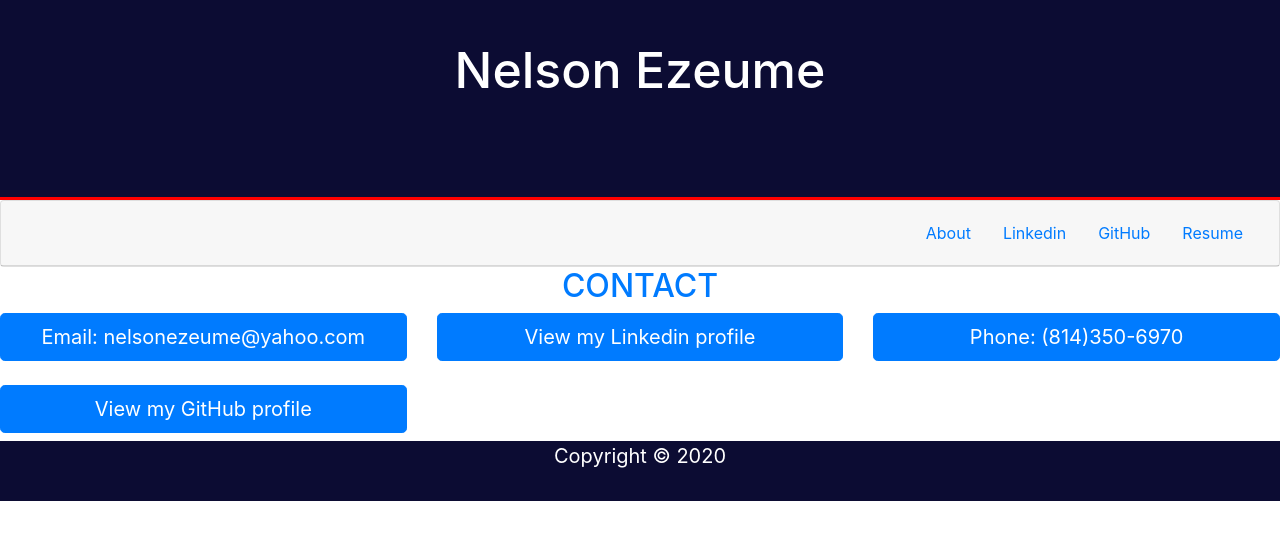
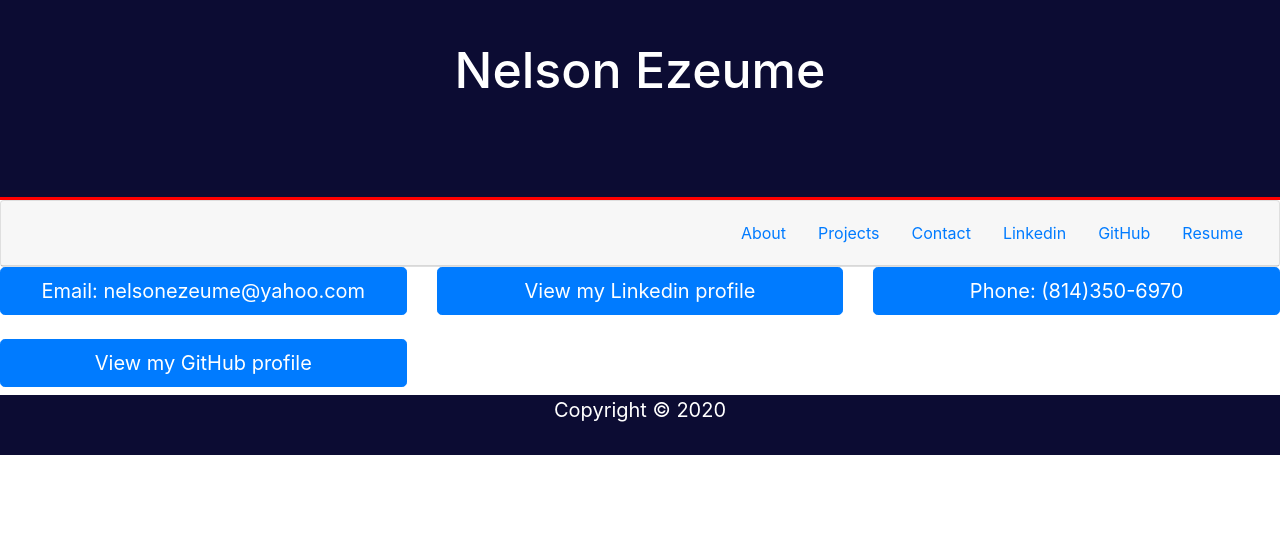
Before and after one commit to ezeume/portfolio, a React (Create React App) app: page /Contact in a window 1280 px wide. Shown: the top 540 px of the page. Built offline with nearby package versions, Linux system fonts and the light colour scheme.

Commit message:
fixed routers

```diff
--- a/src/App.js
+++ b/src/App.js
@@ -3,7 +3,6 @@ import Header from "./components/Header/";
 import Footer from "./components/Footer/";
 import Project from "./components/Project/";
 import About from "./components/About/";
-import NavTabs from "./components/NavTabs";
 import Contact from "./components/Contact/";
 import { BrowserRouter as Router, Route, Switch } from "react-router-dom";
 
@@ -12,12 +11,10 @@ function App() {
     <Router>
       <div>
         <Header />
-        {/* <NavTabs /> */}
         <Switch>
         <Route exact path="/" component={About} />
         <Route exact path="/Project" component={Project} />
         <Route exact path="/Contact" component={Contact} />
-        {/* <Route component={NoMatch} /> */}
         </Switch>
         <Footer />
       </div>
--- a/src/components/About/index.js
+++ b/src/components/About/index.js
@@ -1,29 +1,33 @@
 import React from "react";
 import "../About/style.css";
-import {Link} from "react-router-dom"
+import { Link } from "react-router-dom";
 
 function About() {
   return (
     <>
       <div className="row">
-        <div className="col-12">
-
-        </div>
+        <div className="col-12"></div>
       </div>
       <div className="card mb-4">
         <div className="row no-gutters">
           <div className="col-md-4">
-          <img src={require("../../Images/me.jpg")} className="card-img" alt="Me" />
+            <img
+              src={require("../../Images/me.jpg")}
+              className="card-img"
+              alt="Me"
+            />
           </div>
           <div className="col-md-8">
             <div className="card-body">
-            <h5 className="card-title" id="about">About me</h5>
+              <h5 className="card-title" id="about">
+                About me
+              </h5>
               <p className="card-text1" id="sub1">
                 My name is Nelson Ezeume. I am originally from Nigeria and
-              currently living in Norristown, Pennsylvania. I am a self taught,
-              design thinking Front-end developer. I have a bachelors degree in
-              Industrial physics from the University of science and technology
-              Enugu, Nigeria..
+                currently living in Norristown, Pennsylvania. I am a self
+                taught, design thinking Front-end developer. I have a bachelors
+                degree in Industrial physics from the University of science and
+                technology Enugu, Nigeria..
               </p>
               <p className="card-text2" id="sub2">
                 I am currently enrolled in University of Pennsylvania LPS
@@ -41,7 +45,14 @@ function About() {
       </div>
       <div className="row">
         <div className="col-12">
-          <Link to="/Project">PROJECTS</Link>
+          <Link to="/Project" id="link">
+            PROJECTS
+          </Link>
+        </div>
+        <div>
+          <Link to="/Contact" id="link">
+            CONTACT
+          </Link>
         </div>
       </div>
     </>
--- a/src/components/About/style.css
+++ b/src/components/About/style.css
@@ -14,3 +14,7 @@ color:  rgb(12, 12, 51);
     font-size: 20px;
     color:  rgb(12, 12, 51);
 }
+
+#link{
+    color: red
+}
--- a/src/components/Contact/index.js
+++ b/src/components/Contact/index.js
@@ -1,14 +1,10 @@
 import React from "react";
 import "./style.css";
+
 
 function Contact() {
   return (
     <>
-            <div class="row">
-                  <div class="col-12">
-                  <a href="..." className="subheader-text"><h2>CONTACT</h2></a>
-                  </div>
-            </div>
 
             <div class="row">
                 <div class="col-xl-4 col-lg-6 col-md-12 col-sm-12 mb-4">
--- a/src/components/Header/index.js
+++ b/src/components/Header/index.js
@@ -1,7 +1,6 @@
 import React from "react";
 import "../Header/style.css";
-
-
+import {Link} from "react-router-dom"
 
 function Header() {
   return (
@@ -13,20 +12,42 @@ function Header() {
         <div className="card-header">
           <ul class="nav justify-content-end">
             <li class="nav-item active">
-                        <a class="nav-link" href="index.html" target="_target">About <span
-                                class="sr-only">(current)</span></a>
+              <Link class="nav-link" to="/">
+                About <span class="sr-only">(current)</span>
+              </Link>
             </li>
             <li class="nav-item active">
-                        <a class="nav-link" href="https://www.linkedin.com/in/nelson-ezeume-93b750a5/"
-                            target="_blank">Linkedin <span class="sr-only">(current)</span></a>
+              <Link class="nav-link" to="/Project">
+                Projects <span class="sr-only">(current)</span>
+              </Link>
             </li>
             <li class="nav-item active">
-                        <a class="nav-link" href="https://github.com/ezeume" target="_blank">GitHub <span
-                                class="sr-only">(current)</span></a>
+              <Link class="nav-link" to="/Contact">
+                Contact <span class="sr-only">(current)</span>
+              </Link>
             </li>
             <li class="nav-item active">
-                        <a class="nav-link" href="Resume.pdf" target="_blank">Resume<span
-                                class="sr-only">(current)</span></a>
+              <a
+                class="nav-link"
+                href="https://www.linkedin.com/in/nelson-ezeume-93b750a5/"
+                target="_blank"
+              >
+                Linkedin <span class="sr-only">(current)</span>
+              </a>
+            </li>
+            <li class="nav-item active">
+              <a
+                class="nav-link"
+                href="https://github.com/ezeume"
+                target="_blank"
+              >
+                GitHub <span class="sr-only">(current)</span>
+              </a>
+            </li>
+            <li class="nav-item active">
+              <a class="nav-link" href="Resume.pdf" target="_blank">
+                Resume<span class="sr-only">(current)</span>
+              </a>
             </li>
           </ul>
         </div>
--- a/src/components/NavTabs.js
+++ /dev/null
@@ -1,29 +0,0 @@
-import React from "react";
-import { Link, useLocation } from "react-router-dom";
-
-function NavTabs() {
-  // This allows the component to check the route any time the user uses a link to navigate.
-  const location = useLocation();
-
-  return (
-    <ul className="nav nav-tabs">
-
-      <li className="nav-item">
-        <Link to="/">Home</Link>
-      </li>
-
-      <li className="nav-item">
-        <Link
-          to="/about">Projects</Link>
-      </li>
-
-      <li className="nav-item">
-        <Link
-          to="/contact">Contact</Link>
-      </li>
-
-    </ul>
-  );
-}
-
-export default NavTabs;
```
Also changed, not shown: 1 other file (tests, documents, lock files or other folders). Lines whose indentation alone changed are shown as unchanged.
